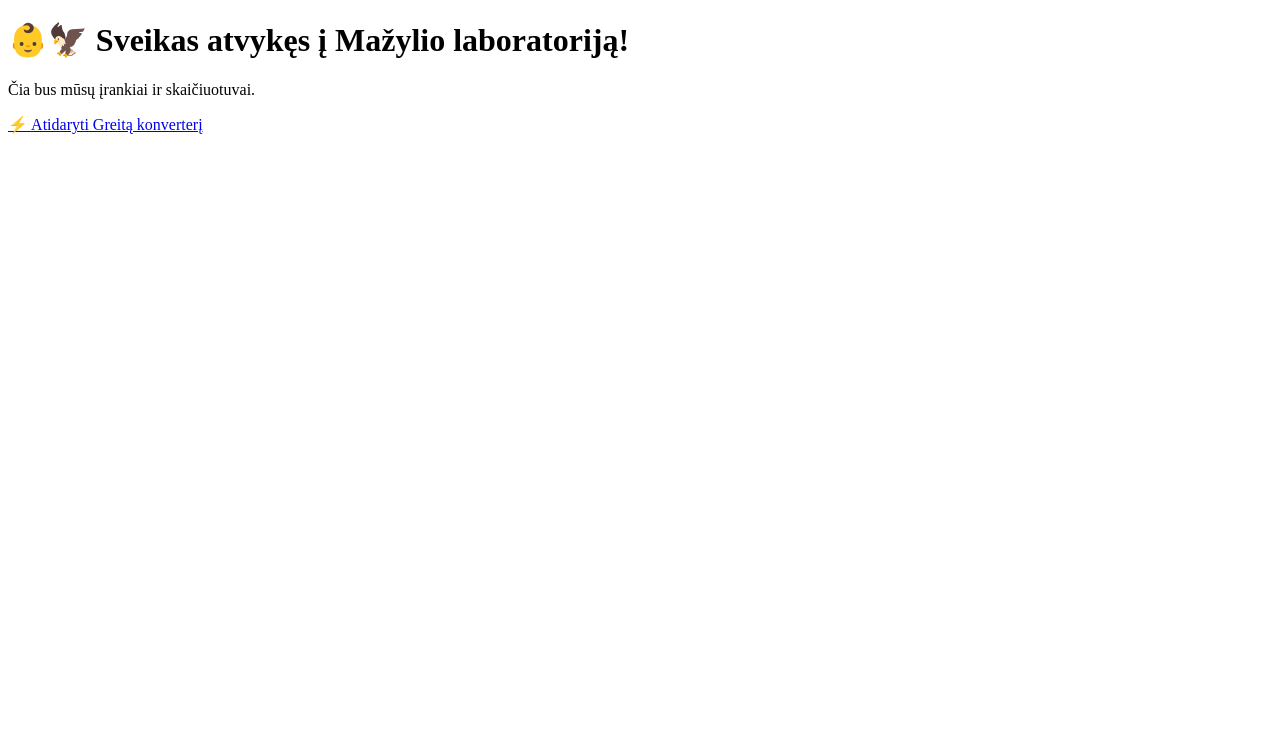
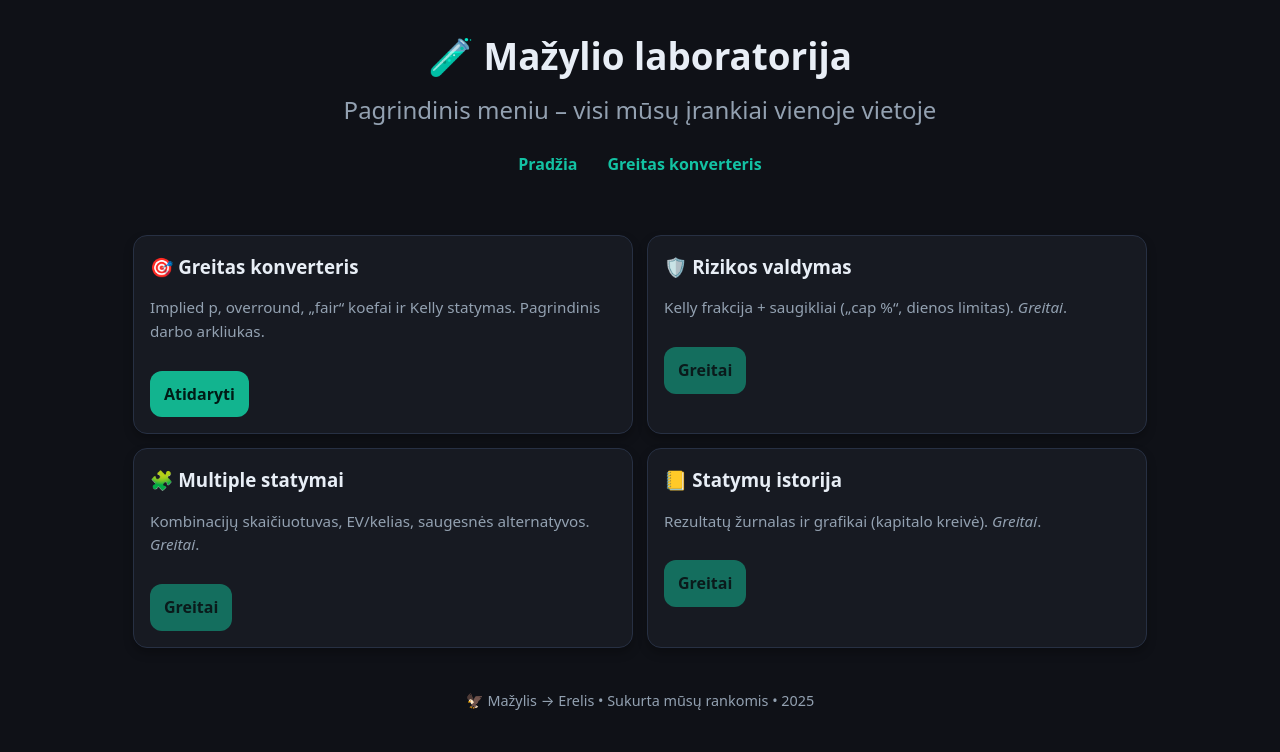
Before and after one commit to deividassimkus101-png/Mazylis-lab, a plain HTML site: page index.html in a window 1280 px wide. Drawn offline with Linux system fonts and the light colour scheme.

Commit message:
Update index.html

```diff
--- a/index.html
+++ b/index.html
@@ -1,13 +1,90 @@
 <!DOCTYPE html>
 <html lang="lt">
 <head>
-  <meta charset="UTF-8">
-  <meta name="viewport" content="width=device-width, initial-scale=1.0">
-  <title>Mažylio laboratorija</title>
+  <meta charset="UTF-8" />
+  <meta name="viewport" content="width=device-width, initial-scale=1" />
+  <title>Mažylio laboratorija – Pagrindinis meniu</title>
+  <style>
+    :root{
+      --bg:#0f1117; --ink:#e8eef6; --muted:#93a1b1;
+      --card:#171a22; --edge:#273043; --acc:#13c2a3;
+      --btn:#12b48f; --btn-ink:#001b16;
+    }
+    *{box-sizing:border-box}
+    body{
+      margin:0; font:16px/1.55 system-ui, -apple-system, Segoe UI, Roboto, Ubuntu;
+      background:var(--bg); color:var(--ink);
+    }
+    header,main,footer{max-width:1050px; margin:0 auto; padding:18px}
+    header{ text-align:center; padding-top:28px}
+    h1{ margin:0 0 6px; font-size:clamp(1.6rem,3.6vw,2.3rem);}
+    h2{ margin:0 0 18px; color:var(--muted); font-weight:500}
+    nav{display:flex; gap:10px; justify-content:center; flex-wrap:wrap; margin:8px 0 16px}
+    nav a{
+      color:var(--acc); text-decoration:none; font-weight:600;
+      padding:6px 10px; border-radius:10px; background:transparent;
+    }
+    .grid{
+      display:grid; gap:14px;
+      grid-template-columns:1fr;
+    }
+    @media(min-width:760px){ .grid{ grid-template-columns:repeat(2,1fr);} }
+    .card{
+      background:var(--card); border:1px solid var(--edge);
+      padding:16px; border-radius:14px; box-shadow:0 5px 10px rgba(0,0,0,.25);
+    }
+    .card h3{ margin:0 0 6px }
+    .muted{ color:var(--muted); font-size:.95rem }
+    .btn{
+      display:inline-block; margin-top:12px; padding:11px 14px;
+      background:var(--btn); color:var(--btn-ink); text-decoration:none;
+      border-radius:12px; font-weight:700; border:0; cursor:pointer;
+    }
+    .btn[aria-disabled="true"]{ opacity:.55; cursor:not-allowed }
+    footer{ text-align:center; color:var(--muted); font-size:.9rem; padding:24px 18px 36px}
+  </style>
 </head>
 <body>
-  <h1>👶🦅 Sveikas atvykęs į Mažylio laboratoriją!</h1>
-  <p>Čia bus mūsų įrankiai ir skaičiuotuvai.</p>
-  <p><a href="prob.html">⚡️ Atidaryti Greitą konverterį</a></p>
+  <header>
+    <h1>🧪 Mažylio laboratorija</h1>
+    <h2>Pagrindinis meniu – visi mūsų įrankiai vienoje vietoje</h2>
+    <nav>
+      <a href="index.html">Pradžia</a>
+      <a href="prob.html">Greitas konverteris</a>
+      <!-- Žemiau nuorodos atsiras kai sukursim puslapius
+      <a href="risk.html">Rizikos valdymas</a>
+      <a href="multiple.html">Multiple statymai</a>
+      <a href="history.html">Statymų istorija</a>
+      -->
+    </nav>
+  </header>
+
+  <main class="grid">
+    <section class="card">
+      <h3>🎯 Greitas konverteris</h3>
+      <p class="muted">Implied p, overround, „fair“ koefai ir Kelly statymas. Pagrindinis darbo arkliukas.</p>
+      <a class="btn" href="prob.html">Atidaryti</a>
+    </section>
+
+    <section class="card">
+      <h3>🛡️ Rizikos valdymas</h3>
+      <p class="muted">Kelly frakcija + saugikliai („cap %“, dienos limitas). <em>Greitai</em>.</p>
+      <a class="btn" aria-disabled="true">Greitai</a>
+    </section>
+
+    <section class="card">
+      <h3>🧩 Multiple statymai</h3>
+      <p class="muted">Kombinacijų skaičiuotuvas, EV/kelias, saugesnės alternatyvos. <em>Greitai</em>.</p>
+      <a class="btn" aria-disabled="true">Greitai</a>
+    </section>
+
+    <section class="card">
+      <h3>📒 Statymų istorija</h3>
+      <p class="muted">Rezultatų žurnalas ir grafikai (kapitalo kreivė). <em>Greitai</em>.</p>
+      <a class="btn" aria-disabled="true">Greitai</a>
+    </section>
+  </main>
+
+  <footer>🦅 Mažylis → Erelis • Sukurta mūsų rankomis • 2025</footer>
 </body>
 </html>
```
